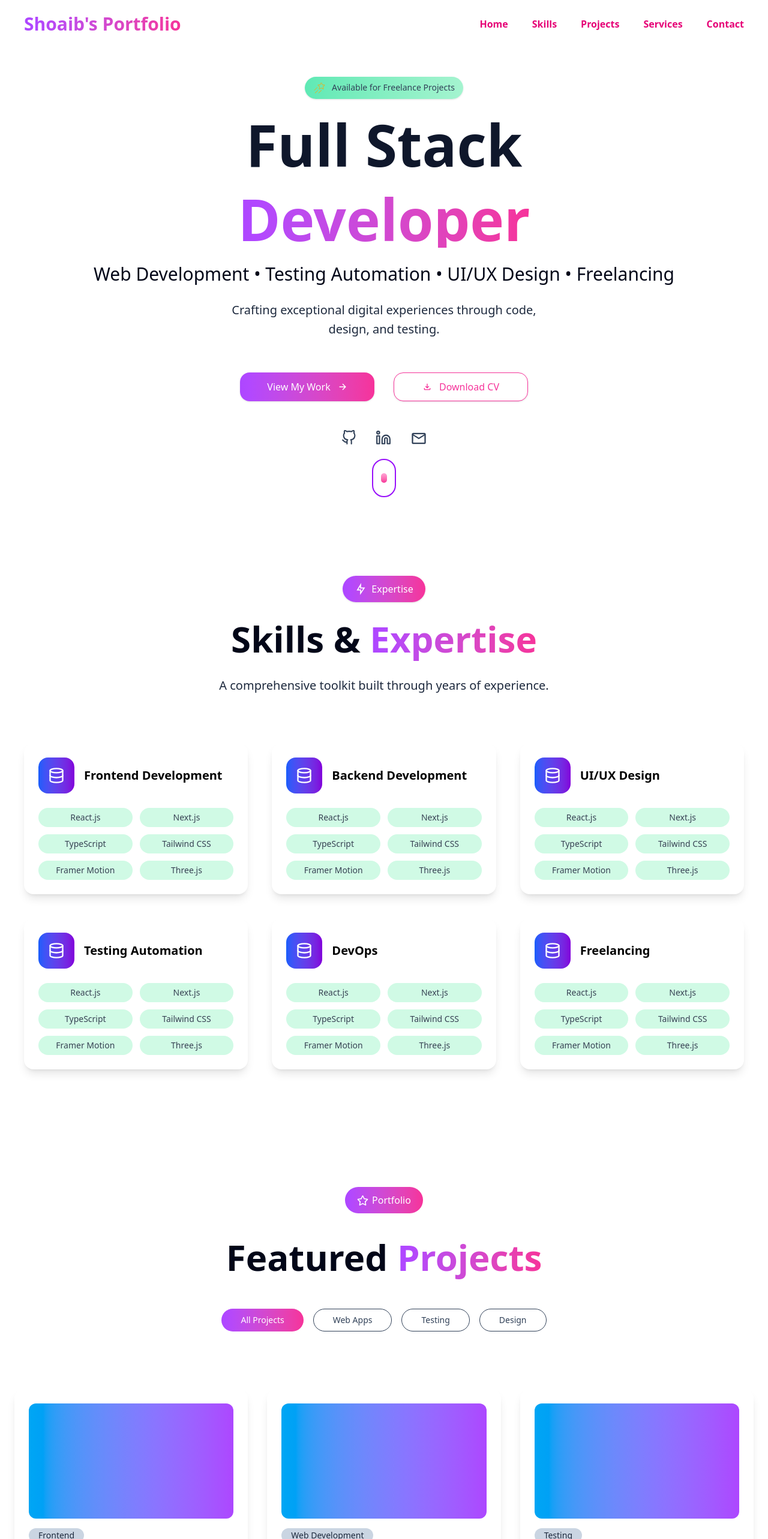
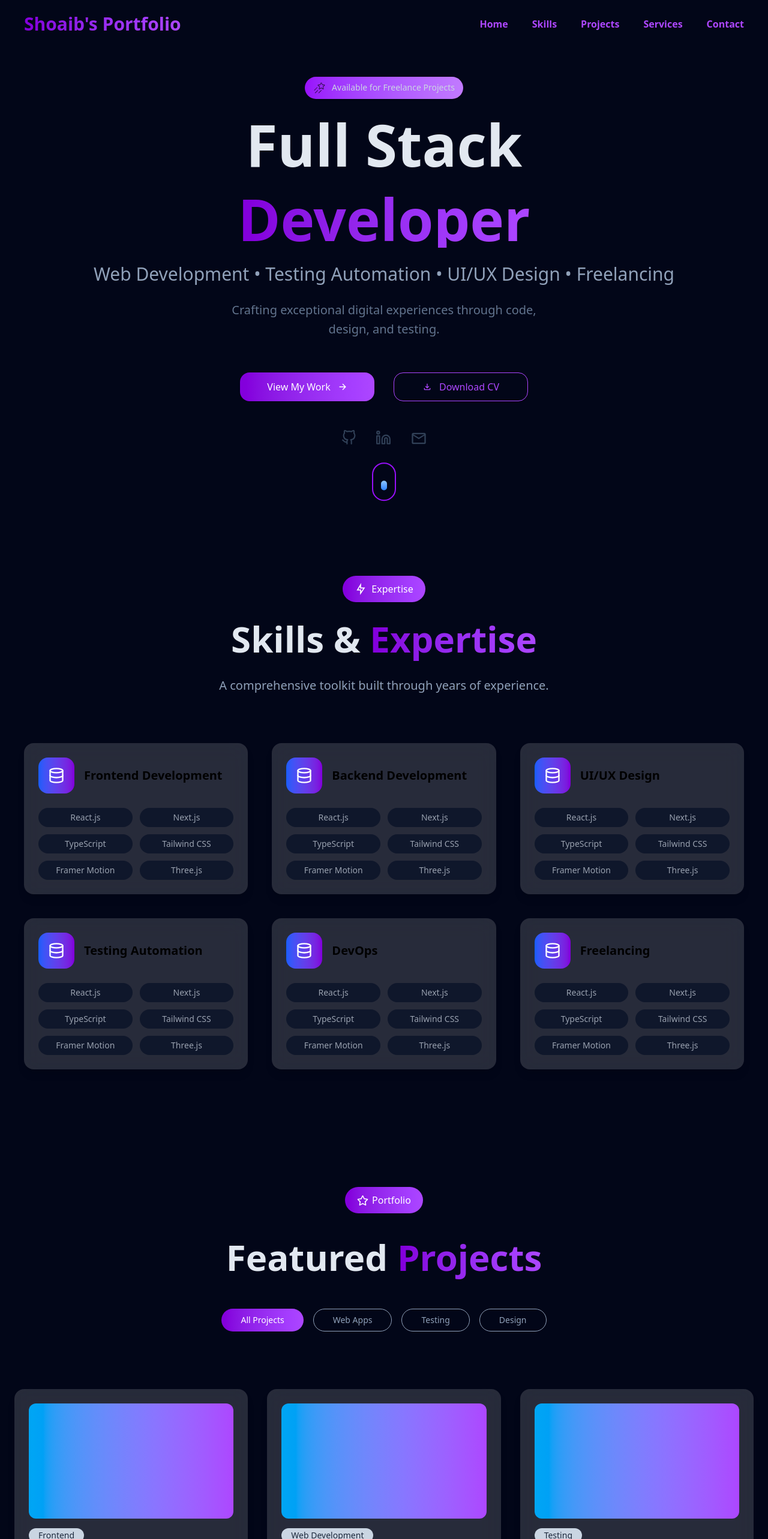
Before and after one commit to MdShoaib0/Portfolio, a React (Vite) app: page / in a window 1280 px wide. Shown: the top 2566 px of the page at 60% size. Built offline with nearby package versions, Linux system fonts and the light colour scheme.

Commit message:
New Update for theams

```diff
--- a/index.html
+++ b/index.html
@@ -7,7 +7,7 @@
     <title>Md Shoaib</title>
   </head>
   <body>
-    <div class="w-screen h-auto sm:pt-12 pt-8 bg-white" id="root"></div>
+    <div class="w-screen h-auto sm:pt-12 pt-8 bg-slate-950" id="root"></div>
     <script type="module" src="/src/main.jsx"></script>
   </body>
 </html>
--- a/src/App.jsx
+++ b/src/App.jsx
@@ -153,32 +153,58 @@ function App() {
       : projects.filter((p) => p.type === activeCategory);
 
   useGSAP(() => {
+
+    gsap.fromTo('#outerLine, #innerLine', {
+      y: -20
+    }, {
+      y: 10,
+      duration: 1.3,
+      repeat: -1,
+      yoyo: true,
+      ease: 'sine.inOut'
+    })
+
     const tl = gsap.timeline({ defaults: { ease: 'power2.inOut' } });
+
+    tl.from('#navigations', {
+      y: -20,
+      opacity: 0,
+      rotate: 180,
+      duration: 0.7,
+      stagger: 0.07,
+    }, 'navBar')
+
+    tl.from('#navigations-1', {
+      y: -20,
+      rotate: 180,
+      duration: 0.7,
+      opacity: 0,
+    }, 'navBar')
 
     if (menuOpen) {
       // Timeline for opening menu
       tl.fromTo(
         mobileMenuRef.current,
-        { y: -300, opacity: 0 },
-        { y: 0, opacity: 1, duration: 1, display: 'flex' }
+        { xPercent: 50, opacity: 0 },
+        { xPercent: 0, opacity: 1, duration: 1, display: 'flex' }
       )
         .fromTo(
           '#navigations_2',
-          { y: -35, opacity: 0 },
-          { y: 0, opacity: 1, duration: 0.7, stagger: 0.07 },
+          { xPercent: 50, opacity: 0 },
+          { xPercent: 0, opacity: 1, duration: 0.7, stagger: 0.07 },
           "-=0.8" // starts 0.5s before previous animation ends (overlap)
         );
     } else {
       // Timeline for closing menu
       tl.fromTo(
         mobileMenuRef.current,
-        { y: 0, opacity: 1 },
-        { y: -300, opacity: 0, display: 'none', duration: 1 }
+        { xPercent: 0, opacity: 1 },
+        { xPercent: 50, opacity: 0, display: 'none', duration: 1 }
       );
       tl.fromTo(
         '#navigations_2',
-        { y: 0, opacity: 1 },
-        { y: -50, opacity: 0, duration: 0.7, stagger: 0.05 },
+        { xPercent: 0, opacity: 1 },
+        { xPercent: 50, opacity: 0, duration: 0.7, stagger: 0.05 },
         "-=1.1"
       );
     }
@@ -189,18 +215,18 @@ function App() {
     <>
       <ReactLenis root options={{
         autoRaf: true,
-        duration: 1.8,           // thoda longer duration
+        duration: 1.5,           // thoda longer duration
         easing: (t) => t * (2 - t), // quadratic ease-out
         smoothWheel: true,
         smoothTouch: true,
-        touchMultiplier: 10,
+        touchMultiplier: 1.5,
       }} />
       {/* Header */}
-      <header className="w-full h-20 flex items-center fixed top-0 left-0 bg-white z-50">
+      <header className="w-full h-20 flex items-center fixed top-0 left-0 bg-slate-950 z-50">
         <nav className="w-full" role="navigation">
           {/* Desktop Navigation */}
           <ul className="hidden md:flex justify-end gap-10 font-bold px-10 py-6 items-center w-full">
-            <li id="navigations" className="mr-auto text-3xl font-bold cursor-pointer bg-gradient-to-r from-purple-500 to-pink-500 bg-clip-text text-transparent">
+            <li id="navigations-1" className="mr-auto text-3xl font-bold cursor-pointer bg-gradient-to-r from-purple-700 to-purple-500 bg-clip-text text-transparent">
               <a href="#home" onClick={(e) => handleScroll(e, "#home")}>
                 Shoaib's Portfolio
               </a>
@@ -210,7 +236,7 @@ function App() {
                 <a
                   href={path}
                   onClick={(e) => handleScroll(e, path)}
-                  className="text-pink-600"
+                  className="text-purple-500"
                 >
                   {label}
                 </a>
@@ -220,7 +246,7 @@ function App() {
 
           {/* Mobile Navigation */}
           <div className="md:hidden flex justify-between items-center px-6 py-5 w-full">
-            <span className="text-2xl font-bold bg-gradient-to-r from-purple-500 to-pink-500 bg-clip-text text-transparent">
+            <span className="text-2xl font-bold bg-gradient-to-r from-purple-700 to-purple-500 bg-clip-text text-transparent">
               <a href="#home" onClick={(e) => handleScroll(e, "#home")}>
                 Shoaib's Portfolio
               </a>
@@ -246,10 +272,10 @@ function App() {
           <ul
             // id="navi"
             ref={mobileMenuRef}
-            className={`w-full absolute top-full left-0 rounded-b-3xl bg-gradient-to-b from-white to-emerald-50 hidden flex-col items-center gap-1 font-bold py-4 text-pink-600 shadow-2xl md:hidden origin-top z-50`}
+            className={`w-full h-screen absolute top-full left-0 rounded-b-3xl backdrop-blur-lg px-4 bg-slate-950/15 hidden flex-col gap-1 font-bold py-4 text-slate-300 shadow-2xl md:hidden origin-top z-50`}
           >
             {navItems.map(({ label, path }) => (
-              <li id="navigations_2" key={label} className="py-2 px-4 rounded-lg hover:bg-purple-50 w-full text-center">
+              <li id="navigations_2" key={label} className="py-2 px-4 rounded-lg hover:bg-purple-50 w-full font-bold">
                 <a href={path} onClick={(e) => handleScroll(e, path)} className="block w-full">
                   {label}
                 </a>
@@ -262,29 +288,29 @@ function App() {
       {/* Hero Section */}
       <section id="home" className="min-h-screen flex items-center justify-center">
         <div className="flex flex-col gap-6 items-center text-center mt-10">
-          <div id="free" className="flex items-center py-2 mt-4 px-3.5 gap-2.5 rounded-full bg-gradient-to-r from-emerald-300 to-emerald-200 shadow font-medium cursor-pointer hover:scale-105 transition-duration duration-300">
-            <PiShootingStarThin size={21} color="orange" />
-            <p className="text-sm text-slate-700">Available for Freelance Projects</p>
+          <div id="free" className="flex items-center py-2 mt-4 px-3.5 gap-2.5 rounded-full bg-gradient-to-r from-purple-600 to-purple-400 shadow font-medium cursor-pointer hover:scale-105 transition-duration duration-300">
+            <PiShootingStarThin size={21} />
+            <p className="text-sm text-slate-300">Available for Freelance Projects</p>
           </div>
 
-          <h1 className="text-6xl sm:text-8xl font-bold py-1 text-slate-900">Full Stack</h1>
-          <h1 className="text-6xl sm:text-8xl font-bold bg-gradient-to-r from-purple-500 to-pink-500 bg-clip-text text-transparent hover:scale-105 transition-all duration-300">
+          <h1 className="text-6xl sm:text-8xl font-bold py-1 text-slate-200">Full Stack</h1>
+          <h1 className="text-6xl sm:text-8xl font-bold bg-gradient-to-r from-purple-700 to-purple-500 bg-clip-text text-transparent hover:scale-105 transition-all duration-300">
             Developer
           </h1>
 
-          <p className="sm:text-3xl text-2xl px-12 font-light text-slate-950 leading-10">
+          <p className="sm:text-3xl text-2xl px-12 font-light text-slate-400 leading-10">
             Web Development • Testing Automation • UI/UX Design • Freelancing
           </p>
 
-          <p className="px-6 md:px-24 lg:px-48 xl:px-96 text-xl text-slate-800 leading-8">
+          <p className="px-6 md:px-24 lg:px-48 xl:px-96 text-xl text-slate-500 leading-8">
             Crafting exceptional digital experiences through code, design, and testing.
           </p>
 
           <div className="flex flex-col sm:flex-row justify-center gap-8 mt-8">
-            <button className="flex items-center justify-center text-white hover:text-black hover:border hover:border-pink-600 gap-3 shadow rounded-2xl w-56 h-12 bg-gradient-to-r from-purple-500 to-pink-500 hover:bg-none transition-all duration-300 hover:scale-105 active:scale-95">
+            <button className="flex items-center justify-center text-white hover:text-slate-300 hover:border hover:border-purple-600 gap-3 shadow rounded-2xl w-56 h-12 bg-gradient-to-r from-purple-700 to-purple-500 hover:bg-none transition-all duration-300 hover:scale-105 active:scale-95">
               View My Work <IoArrowForward />
             </button>
-            <button className="flex items-center justify-center gap-3 shadow rounded-2xl w-56 h-12 border bg-transparent hover:bg-gradient-to-r from-purple-500 to-pink-500 hover:text-slate-200 text-pink-500 transition-all duration-300 hover:scale-105 active:scale-95">
+            <button className="flex items-center justify-center gap-3 shadow rounded-2xl w-56 h-12 border bg-transparent hover:bg-gradient-to-r from-purple-700 to-purple-500 hover:text-slate-200 text-purple-500 transition-all duration-300 hover:scale-105 active:scale-95">
               <MdOutlineFileDownload /> Download CV
             </button>
           </div>
@@ -303,7 +329,7 @@ function App() {
 
             {/* Scroll Animation Indicator */}
             <div id="outerLine" className="w-10 h-16 border-2 border-purple-600 rounded-full flex items-center justify-center absolute top-12">
-              <div id="innerLine" className="w-2.5 h-4 bg-gradient-to-b from-pink-300 to-pink-500 rounded-full"></div>
+              <div id="innerLine" className="w-2.5 h-4 bg-gradient-to-b from-blue-300 to-blue-500 rounded-full"></div>
             </div>
           </div>
         </div>
@@ -312,14 +338,14 @@ function App() {
       {/* Skills Section */}
       <section id="skill" className="flex flex-col">
         <div className="flex flex-col gap-6 justify-center items-center text-center mt-28 px-6">
-          <div className="flex items-center gap-2 py-2.5 px-5 text-white bg-gradient-to-r from-purple-500 to-pink-500 rounded-full font-medium shadow">
+          <div className="flex items-center gap-2 py-2.5 px-5 text-white bg-gradient-to-r from-purple-700 to-purple-500 rounded-full font-medium shadow">
             <RiFlashlightLine size={20} />
             <p>Expertise</p>
           </div>
-          <h2 className="text-5xl sm:text-6xl font-bold leading-tight text-slate-950">
-            Skills & <span className="bg-gradient-to-r from-purple-500 to-pink-500 bg-clip-text text-transparent">Expertise</span>
+          <h2 className="text-5xl sm:text-6xl font-bold leading-tight text-slate-200">
+            Skills & <span className="bg-gradient-to-r from-purple-700 to-purple-500 bg-clip-text text-transparent">Expertise</span>
           </h2>
-          <p className="text-lg sm:text-xl leading-8 text-slate-800 max-w-2xl">
+          <p className="text-lg sm:text-xl leading-8 text-slate-400 max-w-2xl">
             A comprehensive toolkit built through years of experience.
           </p>
         </div>
@@ -334,22 +360,22 @@ function App() {
       {/* Projects Section */}
       <section id="project" className="flex flex-col">
         <div className="flex flex-col gap-8 justify-center items-center text-center mt-28 px-6">
-          <div className="flex items-center justify-center gap-1.5 py-2.5 my-1 px-5 text-white bg-gradient-to-r from-purple-500 to-pink-500 rounded-full font-medium">
+          <div className="flex items-center justify-center gap-1.5 py-2.5 my-1 px-5 text-white bg-gradient-to-r from-purple-700 to-purple-500 rounded-full font-medium">
             <FaRegStar size={19} />
             <p>Portfolio</p>
           </div>
-          <h2 className="sm:text-6xl text-5xl font-bold leading-tight text-slate-950">
-            Featured <span className="bg-gradient-to-r from-purple-500 to-pink-500 bg-clip-text text-transparent">Projects</span>
+          <h2 className="sm:text-6xl text-5xl font-bold leading-tight text-slate-200">
+            Featured <span className="bg-gradient-to-r from-purple-700 to-purple-500 bg-clip-text text-transparent">Projects</span>
           </h2>
         </div>
 
-        <div className="flex justify-center gap-4 flex-wrap font-medium text-sm py-12 px-8 text-slate-700">
+        <div className="flex justify-center gap-4 flex-wrap font-medium text-sm py-12 px-8 text-slate-400">
           {categories.map((cat) => (
             <button
               key={cat}
               onClick={() => setActiveCategory(cat)}
               className={`px-8 py-2 rounded-full border transition-colors duration-300 ${activeCategory === cat
-                ? "text-white bg-gradient-to-r from-purple-500 to-pink-500 border-none"
+                ? "text-white bg-gradient-to-r from-purple-700 to-purple-500 border-none"
                 : "hover:bg-purple-100"
                 }`}
             >
@@ -368,12 +394,12 @@ function App() {
       {/* Services Section */}
       <section id="service" className="flex flex-col">
         <div className="flex flex-col gap-8 justify-center items-center text-center mt-28 px-6">
-          <div className="flex items-center gap-2 py-2.5 px-5 text-white bg-gradient-to-r from-purple-500 to-pink-500 rounded-full font-medium shadow">
+          <div className="flex items-center gap-2 py-2.5 px-5 text-white bg-gradient-to-r from-purple-700 to-purple-500 rounded-full font-medium shadow">
             <RiFlashlightLine size={20} />
             <p>Services</p>
           </div>
-          <h2 className="text-5xl sm:text-6xl font-bold leading-tight text-slate-950">
-            What I <span className="bg-gradient-to-r from-purple-500 to-pink-500 bg-clip-text text-transparent">Offer</span>
+          <h2 className="text-5xl sm:text-6xl font-bold leading-tight text-slate-200">
+            What I <span className="bg-gradient-to-r from-purple-700 to-purple-500 bg-clip-text text-transparent">Offer</span>
           </h2>
         </div>
 
@@ -387,8 +413,8 @@ function App() {
       {/* Contact Section */}
       <section id="contact" className="flex flex-col mt-28 mb-20 px-6">
         <div className="flex flex-col gap-6 justify-center items-center text-center mb-10">
-          <h2 className="text-5xl sm:text-6xl font-bold leading-tight text-slate-950">
-            Get in <span className="bg-gradient-to-r from-purple-500 to-pink-500 bg-clip-text text-transparent">Touch</span>
+          <h2 className="text-5xl sm:text-6xl font-bold leading-tight text-slate-200">
+            Get in <span className="bg-gradient-to-r from-purple-700 to-purple-500 bg-clip-text text-transparent">Touch</span>
           </h2>
         </div>
 
@@ -399,9 +425,9 @@ function App() {
       </section>
 
       {/* Footer */}
-      <footer className="w-full flex flex-col py-20 px-8 text-center justify-center items-center bg-gradient-to-r gap-8 from-blue-950 to-blue-900">
-        <p className="text-3xl font-bold text-white">DevPortfolio</p>
-        <p className="text-sm font-medium text-gray-50">
+      <footer className="w-full flex flex-col py-10 px-8 text-center justify-center items-center bg-gradient-to-r gap-8 from-slate-800 to-slate-950">
+        <p className="text-3xl font-bold text-slate-200">DevPortfolio</p>
+        <p className="text-sm font-medium text-gray-200">
           Crafting exceptional digital experiences with passion and precision
         </p>
 
--- a/src/components/ContactDetails.jsx
+++ b/src/components/ContactDetails.jsx
@@ -37,8 +37,8 @@ function ContactDetail() {
   return (
     <section className="flex flex-col gap-8">
       {/* Heading */}
-      <h2 className="text-3xl font-bold">Let&apos;s Work Together</h2>
-      <p className="text-slate-600 text-lg">
+      <h2 className="text-3xl font-bold text-slate-200">Let&apos;s Work Together</h2>
+      <p className="text-slate-500 text-lg">
         I&apos;m always excited about new opportunities and interesting projects.
         Whether you have a specific idea in mind or need guidance on your next
         digital venture, I&apos;d love to hear from you.
@@ -52,7 +52,7 @@ function ContactDetail() {
               <Icon color="white" size={30} />
             </div>
             <div className="flex flex-col">
-              <span className="text-gray-600 font-medium">{label}</span>
+              <span className="text-gray-300 font-medium">{label}</span>
               <a
                 href={href}
                 className="text-lg font-medium text-blue-700 hover:underline focus:outline-none focus:ring-2 focus:ring-blue-400 rounded"
--- a/src/components/ContactForm.jsx
+++ b/src/components/ContactForm.jsx
@@ -73,11 +73,11 @@ function ContactForm() {
 
   return (
     <form
-      className="w-full flex flex-col gap-6 bg-white p-6 md:p-9 rounded-xl shadow-lg"
+      className="w-full flex flex-col gap-6 backdrop-blur-lg bg-purple-900/10 p-6 md:p-9 rounded-xl shadow-lg"
       onSubmit={handleSubmit}
       noValidate
     >
-      <p className="text-2xl font-bold text-gray-800">Send a Message</p>
+      <p className="text-2xl font-bold text-gray-200">Send a Message</p>
 
       {/* Name and Email */}
       <div className="flex flex-col md:flex-row gap-4">
--- a/src/components/ServiceCard.jsx
+++ b/src/components/ServiceCard.jsx
@@ -11,14 +11,14 @@ function ServiceCard() {
   ]
 
   return (
-    <div className="flex flex-col w-full bg-white items-center p-8 gap-6 shadow-lg rounded-2xl">
+    <div className="flex flex-col w-full backdrop-blur-lg bg-white/15 items-center p-8 gap-6 shadow-lg rounded-2xl">
       {/* Icon */}
       <div className="w-[73px] h-[73px] flex justify-center items-center rounded-3xl shadow bg-gradient-to-r from-blue-500 to-purple-500 hover:scale-105 transition-transform">
         <HiOutlineCodeBracket size={28} className="text-white" />
       </div>
 
       {/* Title & Description */}
-      <p className="text-2xl font-bold text-center">Full-Stack Development</p>
+      <p className="text-2xl font-bold text-purple-600 text-center">Full-Stack Development</p>
       <p className="text-center font-medium text-gray-500">
         End-to-end web applications built with modern technologies and best
         practices for scalability and performance.
@@ -38,7 +38,7 @@ function ServiceCard() {
       </div>
 
       {/* Button */}
-      <button className="w-full py-2 flex justify-center items-center gap-2 border border-gray-300 rounded-2xl hover:bg-gray-50 transition-colors">
+      <button className="w-full py-2 flex justify-center items-center gap-2 border border-purple-600 text-purple-600 rounded-2xl hover:bg-gray-50 transition-colors">
         Learn More
         <LuArrowRight className="transition-transform group-hover:translate-x-1" />
       </button>
--- a/src/components/SkillsCard.jsx
+++ b/src/components/SkillsCard.jsx
@@ -12,7 +12,7 @@ function SkillsCard({ name }) {
   ]
 
   return (
-    <div className="flex flex-col items-center w-full p-6 bg-white rounded-2xl shadow-lg gap-6">
+    <div className="flex flex-col items-center w-full p-6 backdrop-blur-lg bg-white/15 rounded-2xl shadow-lg gap-6 hover:shadow-2xl hover:scale-105 transition-all duration-300">
       {/* Header with Icon and Title */}
       <div className="flex items-center gap-4 w-full">
         <div className="p-4 rounded-2xl bg-gradient-to-r from-blue-600 to-purple-700 flex items-center justify-center">
@@ -22,11 +22,11 @@ function SkillsCard({ name }) {
       </div>
 
       {/* Skills Grid */}
-      <div className="grid grid-cols-2 w-full gap-3 text-sm font-medium text-gray-700 text-center">
+      <div className="grid grid-cols-2 w-full gap-3 text-sm font-medium text-gray-400 text-center">
         {skills.map((skill, idx) => (
           <p
             key={idx}
-            className="bg-emerald-100 rounded-full py-1.5 hover:bg-emerald-200 transition"
+            className="bg-slate-900 rounded-full py-1.5 hover:bg-slate-950 transition"
           >
             {skill}
           </p>
```
Also changed, not shown: src/components/ProjectCard.jsx (+5 -5 lines).
